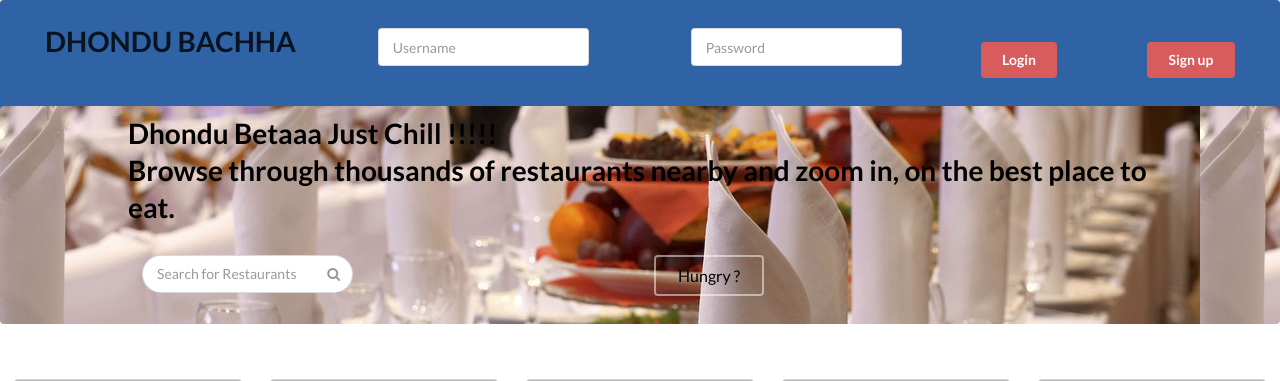
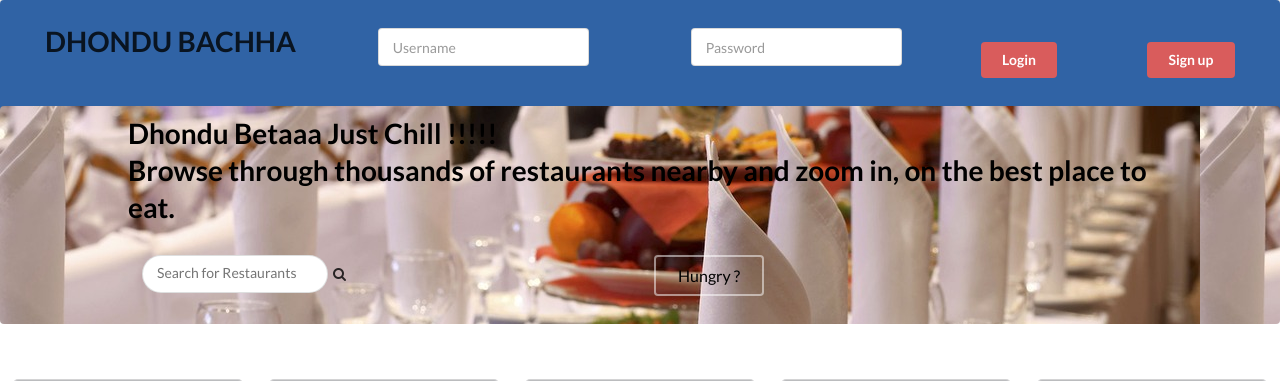
Before and after one commit to am-shashank/restaurant_opinion_rewards, a Django app: page / in a window 1280 px wide. Shown: the top 381 px of the page. Run offline with Django 3.2, Linux system fonts and the light colour scheme; some libraries are stand-ins or nearby versions.

Commit message:
main page

```diff
--- a/Templates/Home Page.html
+++ b/Templates/Home Page.html
@@ -77,10 +77,8 @@
           <div class="two column row">
           <div class="column">
        <div class="ui remote search">
-          <div class="ui icon input">
               <input type="text" placeholder="Search for Restaurants" class="prompt">
              <i class="search icon"></i>
-          </div>
           <div class="results"></div>
         </div>
       </div>
```
